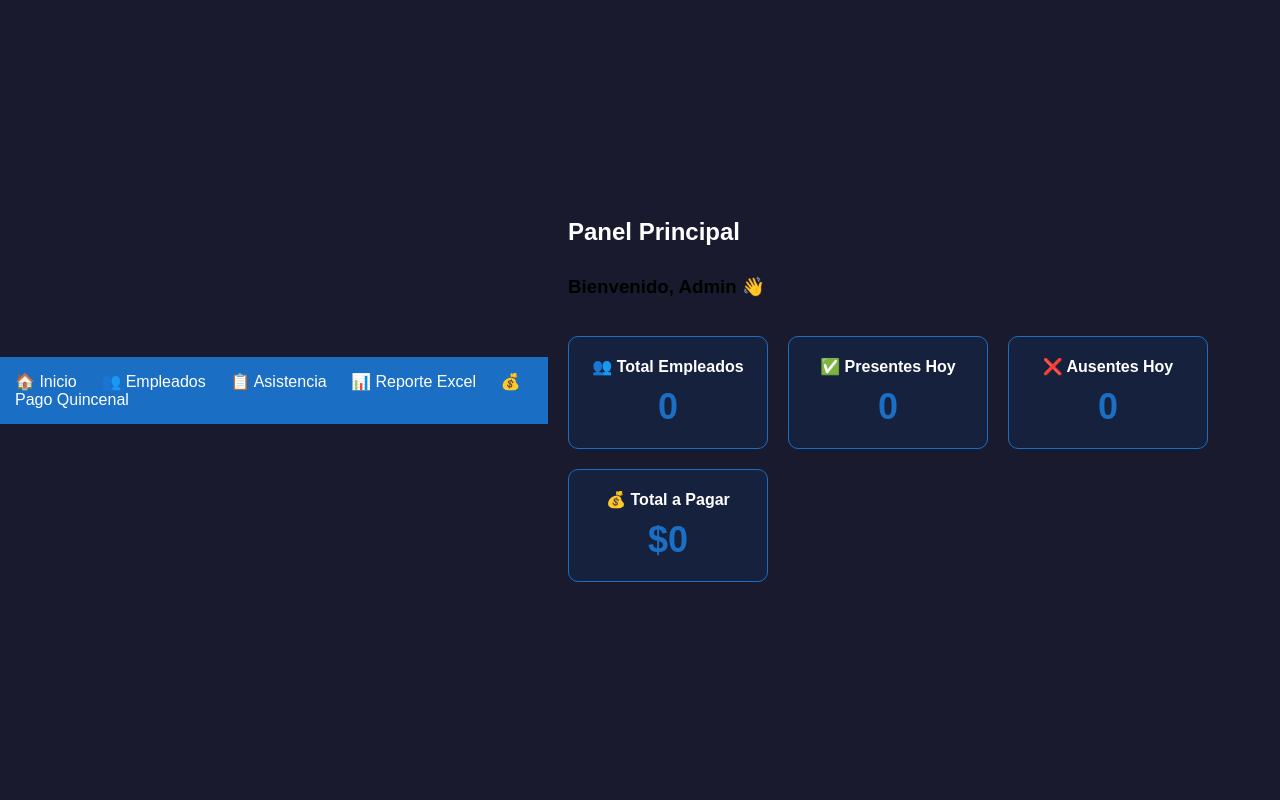
After one commit to David-Santiago-123/AsistTrack, a Flask app: page /dashboard in a window 1280 px wide. The commit adds this page. Run offline with Flask 3, Linux system fonts and the light colour scheme; data that the repository does not hold is empty; some libraries are stand-ins or nearby versions.

Commit message:
Dashboard con indicadores principales funcionando

```diff
--- a/app.py
+++ b/app.py
@@ -104,7 +104,7 @@ def login():
         user = cur.fetchone()
         cur.close()
         if user:
-            return redirect('/empleados')
+            return redirect('/dashboard') ###cambio de redirección de login
         else:
             return render_template('login.html', error='Usuario o contraseña incorrectos')
     return render_template('login.html')
@@ -155,5 +155,32 @@ def reporte_pago_excel():
                      as_attachment=True,
                      mimetype="application/vnd.openxmlformats-officedocument.spreadsheetml.sheet")
 
+@app.route('/dashboard')
+def dashboard():
+    cur = mysql.connection.cursor()
+
+    cur.execute("SELECT COUNT(*) FROM empleados WHERE activo = TRUE")
+    total_empleados = cur.fetchone()[0]
+
+    cur.execute("SELECT COUNT(*) FROM asistencia WHERE fecha = CURDATE() AND estado = 'presente'")
+    presentes_hoy = cur.fetchone()[0]
+
+    cur.execute("SELECT COUNT(*) FROM asistencia WHERE fecha = CURDATE() AND estado = 'ausente'")
+    ausentes_hoy = cur.fetchone()[0]
+
+    cur.execute("""
+        SELECT SUM(CASE WHEN a.estado = 'presente' THEN e.valor_dia ELSE 0 END)
+        FROM asistencia a
+        JOIN empleados e ON a.empleado_id = e.id
+    """)
+    total_pagar = cur.fetchone()[0] or 0
+    cur.close()
+
+    return render_template('dashboard.html',
+                         total_empleados=total_empleados,
+                         presentes_hoy=presentes_hoy,
+                         ausentes_hoy=ausentes_hoy,
+                         total_pagar=total_pagar)
+
 if __name__ == '__main__':
     app.run(debug=True)
--- a/static/css/estilos.css
+++ b/static/css/estilos.css
@@ -113,3 +113,32 @@ nav a {
 nav a:hover {
     text-decoration: underline;
 }
+
+.cards {
+    display: flex;
+    flex-direction: row;
+    gap: 20px;
+    flex-wrap: wrap;
+    margin-top: 20px;
+}
+
+.card {
+    background-color: #16213e;
+    border-radius: 10px;
+    padding: 20px;
+    width: 200px;
+    text-align: center;
+    border: 1px solid #1a6fc4;
+}
+
+.card h2 {
+    font-size: 16px;
+    color: #ffffff;
+    margin-bottom: 10px;
+}
+
+.numero {
+    font-size: 36px;
+    font-weight: bold;
+    color: #1a6fc4;
+}
--- /dev/null
+++ b/templates/dashboard.html
@@ -0,0 +1,40 @@
+<!DOCTYPE html>
+<html lang="es">
+<head>
+    <meta charset="UTF-8">
+    <title>AsistTrack - Dashboard</title>
+    <link rel="stylesheet" href="{{ url_for('static', filename='css/estilos.css') }}">
+</head>
+<body>
+    <nav>
+        <a href="/">🏠 Inicio</a>
+        <a href="/empleados">👥 Empleados</a>
+        <a href="/asistencia">📋 Asistencia</a>
+        <a href="/reporte">📊 Reporte Excel</a>
+        <a href="/reporte_pago">💰 Pago Quincenal</a>
+    </nav>
+    <div class="container">
+        <h1>Panel Principal</h1>
+        <h3>Bienvenido, Admin 👋</h3>
+        <br>
+        <div class="cards">
+            <div class="card">
+                <h2>👥 Total Empleados</h2>
+                <p class="numero">{{ total_empleados }}</p>
+            </div>
+            <div class="card">
+                <h2>✅ Presentes Hoy</h2>
+                <p class="numero">{{ presentes_hoy }}</p>
+            </div>
+            <div class="card">
+                <h2>❌ Ausentes Hoy</h2>
+                <p class="numero">{{ ausentes_hoy }}</p>
+            </div>
+            <div class="card">
+                <h2>💰 Total a Pagar</h2>
+                <p class="numero">${{ total_pagar }}</p>
+            </div>
+        </div>
+    </div>
+</body>
+</html>
```
